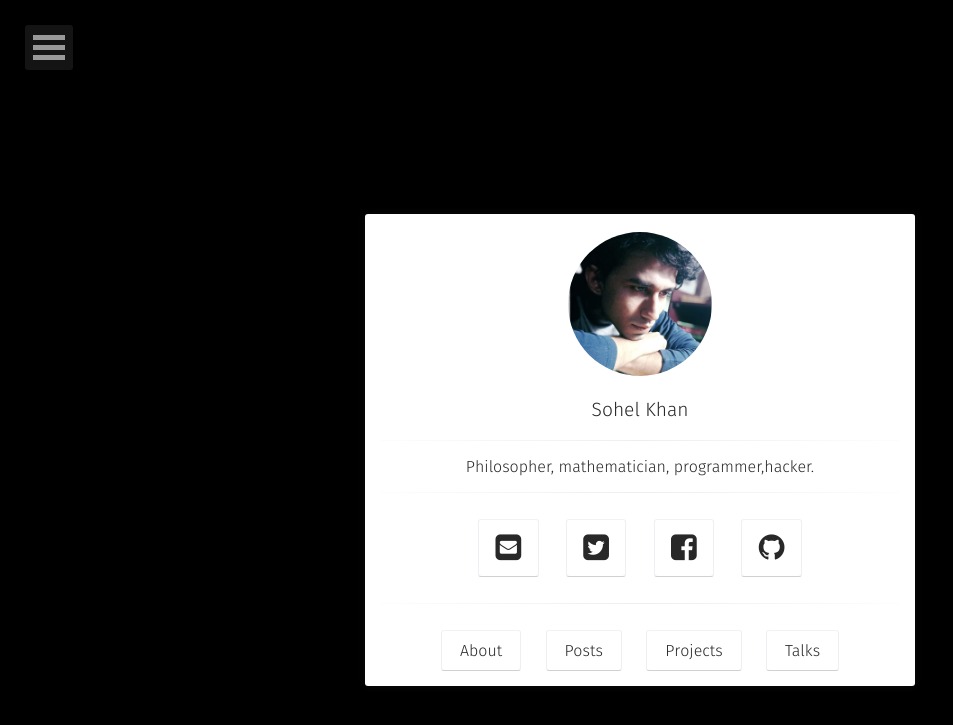
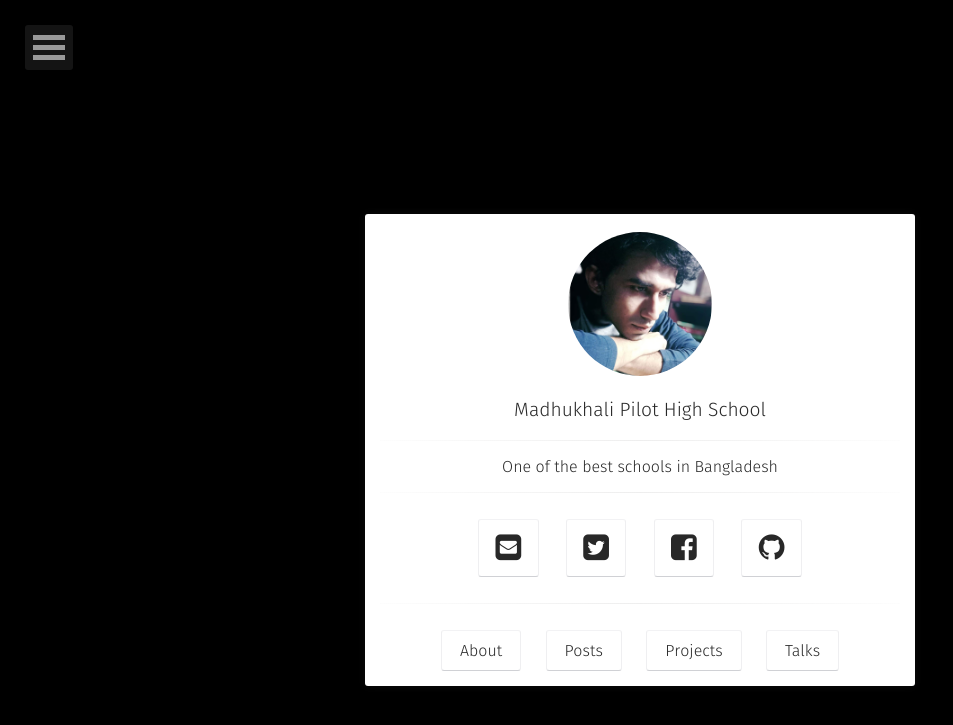
Before and after one commit to sohelkhanzz/mphs-edu.github.io, a Jekyll site: the page built from index.html, in a window 1280 px wide. Shown: the top 725 px of the page, without its empty margins (0-953 px from the left). Built offline with Jekyll 4.4.1, drawn with Linux system fonts in a browser that asks for light colours; nearby versions of some CDN libraries; some web fonts are replaced; a style sheet for code colours, icons or effects is not loaded.

Commit message:
Update _config.yml

```diff
--- a/_config.yml
+++ b/_config.yml
@@ -1,14 +1,14 @@
 # Site
-title:              Sohel Khan
-bio:                'Philosopher, mathematician, programmer,hacker.'
-description:        "Philosopher, mathematician, programmer,hacker.."
+title:              Madhukhali Pilot High School
+bio:                'One of the best schools in Bangladesh'
+description:        "One of the best schools in Bangladesh"
 reading_time:       true
 words_per_minute:   200
 logo:               'assets/img/profile2.jpg'
 #background:         'assets/img/background.jpg'
 tiled_bg:           false   # Set this true if you want to tile your background image, otherwise it will be covered
 locale:             en_UK
-url:                https://sohelkhanz.github.io
+url:                https://madhukhalipilothighschool.github.io
 
 # Jekyll
 permalink:          /:title/
@@ -26,7 +26,7 @@ sass:
   style:            compressed
 
 # Comments
-disqus_shortname:   sohel
+disqus_shortname:   mphs
 
 # Social
 # if you don't have any of social below, comment the line.
```
